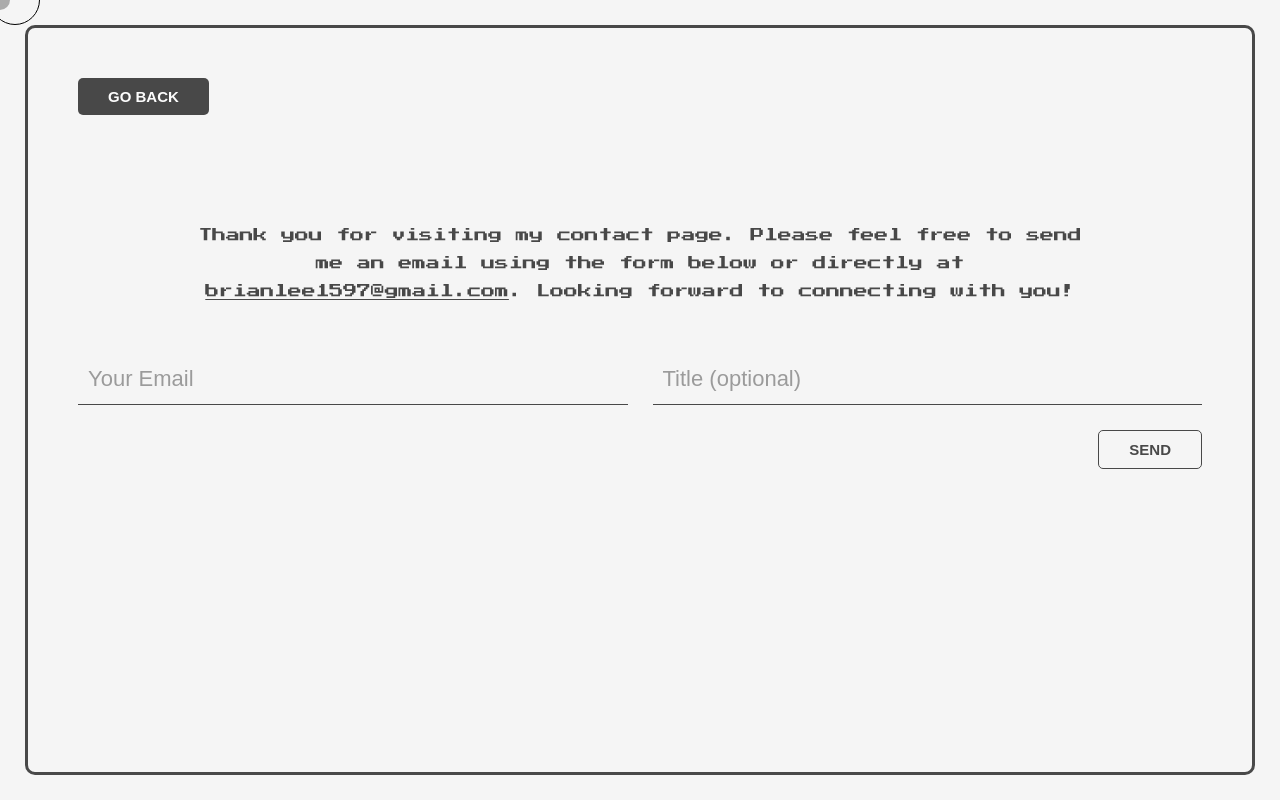
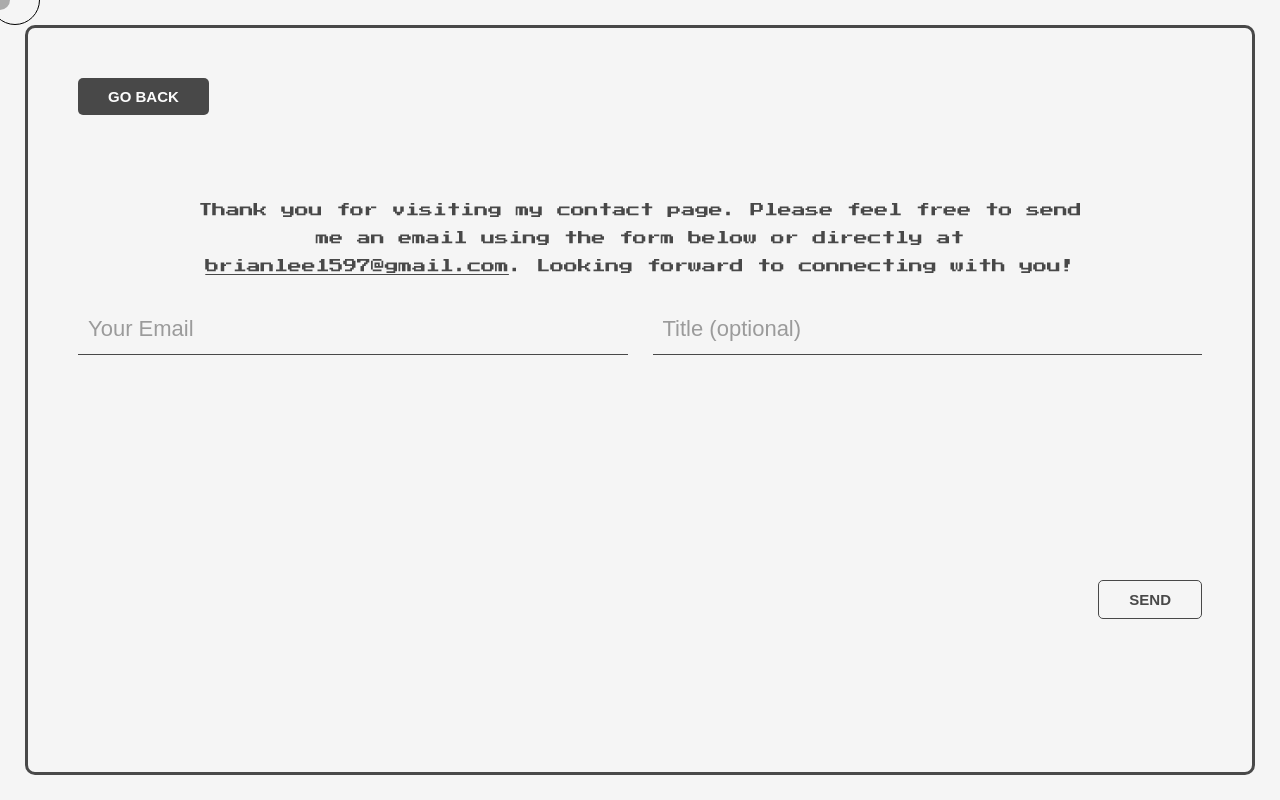
Before and after one commit to brianlee1597/personal_website, a plain HTML site: page contact/index.html in a window 1280 px wide. Drawn offline with Linux system fonts and the light colour scheme; a script that the page names is missing.

Commit message:
margin changes

```diff
--- a/contact/index.css
+++ b/contact/index.css
@@ -1,7 +1,7 @@
 #intro {
     left: 0;
     right: 0;
-    margin: -150px auto 50px auto;
+    margin: -25px auto 25px auto;
     text-align: center;
     width: 80%;
     font-size: 14px;
@@ -35,7 +35,7 @@
 }
 
 #editor {
-    max-height: 300px;
+    height: 175px;
     margin-bottom: 25px;
 }
 
```
